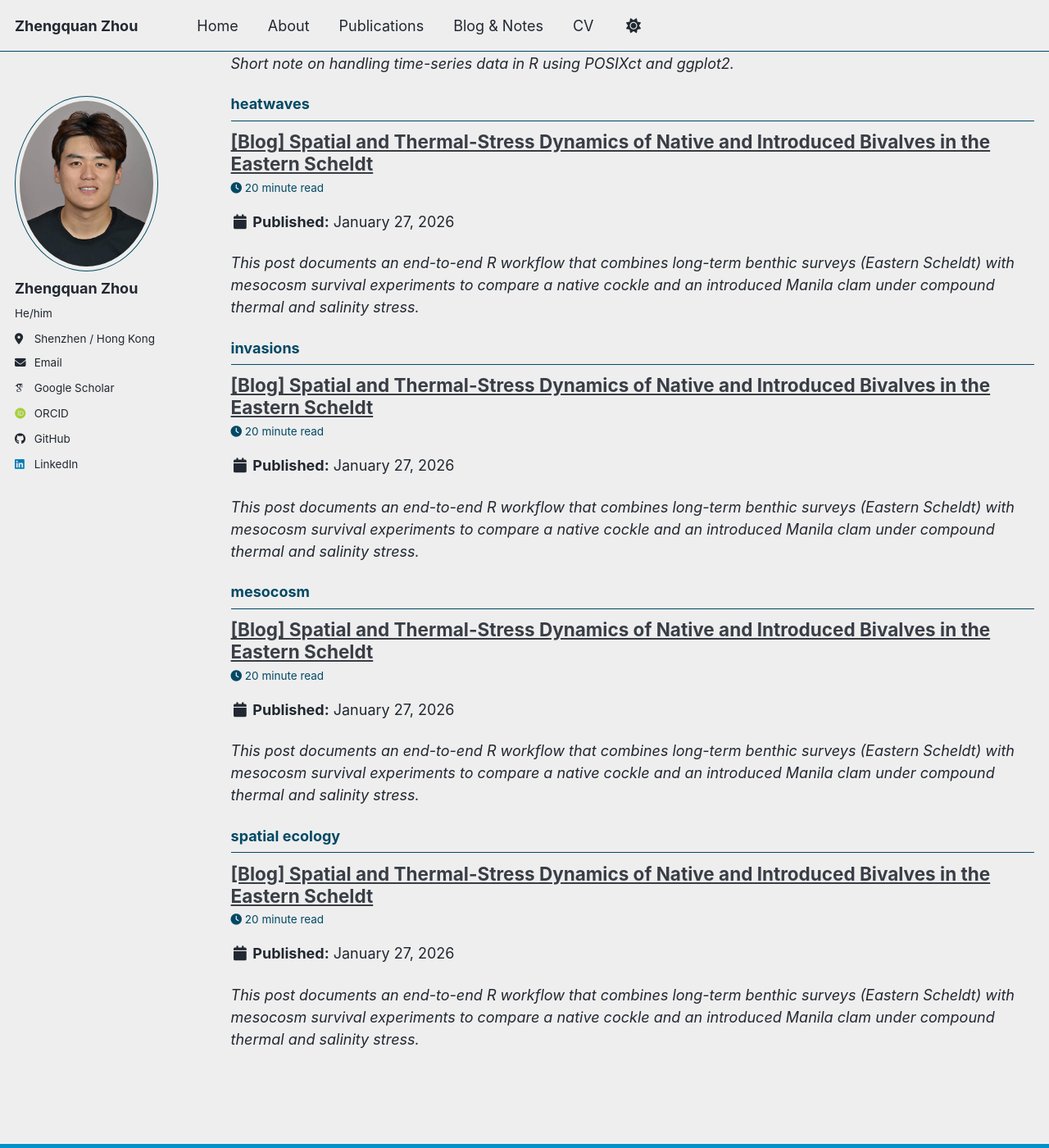
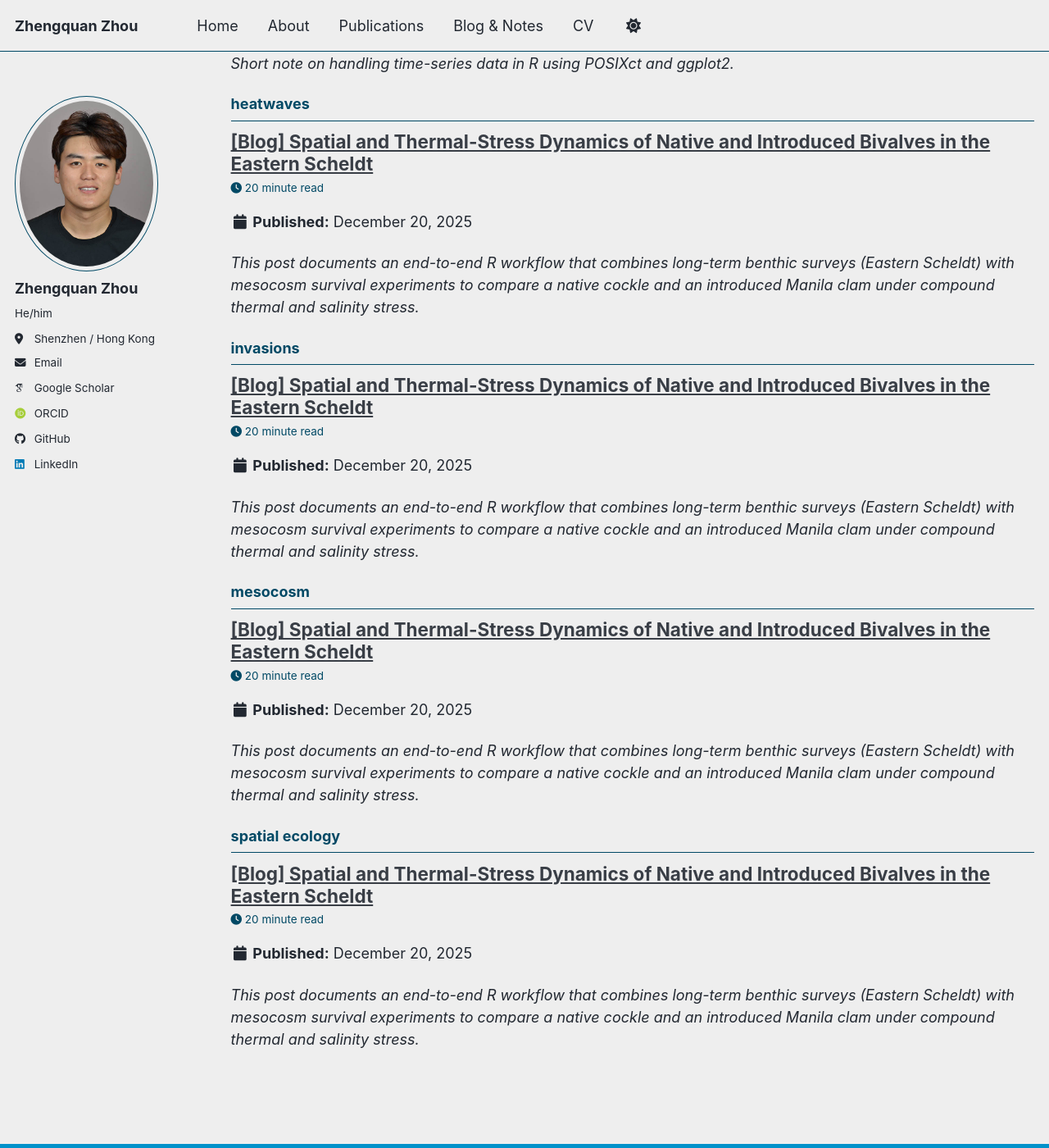
Before and after one commit to zqzhou7/zqzhou7.github.io, a Jekyll site: the page built from _pages/tag-archive.html, in a window 1280 px wide and 1400 px high, scrolled down 1258 px. Shown: the whole window at 82% size. Built offline with Jekyll 4.4.1, drawn with Linux system fonts in a browser that asks for light colours; some web fonts are replaced; a script bundle is joined from its source files by our own code; library files that are not in the unit come from our copies; some of the changed text lies outside the part shown.

Commit message:
Update file dates.

```diff
--- a/_posts/2026-01-27-spatial-thermal-dynamics-bivalves.md
+++ b/_posts/2025-12-20-spatial-thermal-dynamics-bivalves.md
@@ -1,6 +1,6 @@
 ---
 title: "[Blog] Spatial and Thermal-Stress Dynamics of Native and Introduced Bivalves in the Eastern Scheldt"
-date: 2026-01-27
+date: 2025-12-20
 categories: [Blog]
 tags: [bivalves, heatwaves, invasions, spatial ecology, mesocosm, R]
 ---
```
Also changed, not shown: _posts/2026-01-09-urchin-larvae-figs.md (renamed from _posts/2026-01-28-urchin-larvae-figs.md, +1 -1 lines).
